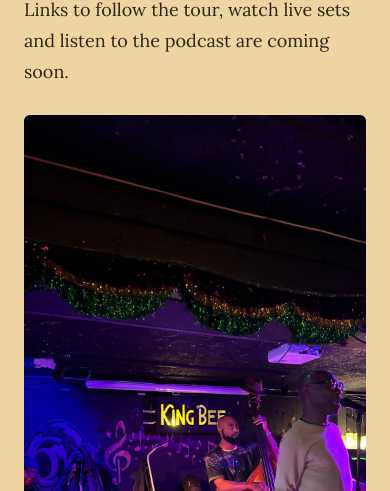
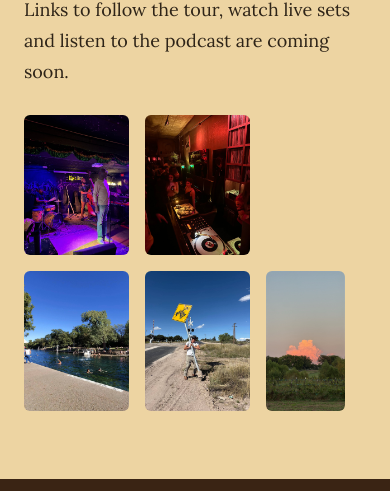
Before and after one commit to nolanlhaines/soundssofar, an Astro site: page /contact in a window 390 px wide. Shown: the part 609-1100 px from the top of the page. Built offline with nearby package versions, Linux system fonts and the light colour scheme; Astro itself is replaced by a stand-in of ours.

Commit message:
Rework the photo gallery: all 5 photos, no forced cropping
The 3:4 grid was forcing every photo into the same box regardless of
its actual shape, which is what read as "out of proportion." Switched
to a flex-wrap strip where each photo keeps its real aspect ratio at
a shared height, so rows balance naturally instead of being cropped
to fit a uniform cell. Confirmed no horizontal scroll at 390/834/1200
widths. Also restores the two photos left out of the first pass.

```diff
--- a/src/pages/contact.astro
+++ b/src/pages/contact.astro
@@ -4,6 +4,8 @@ import Layout from "../layouts/Layout.astro";
 import kingbee from "../assets/gallery-kingbee.jpg";
 import bartonSprings from "../assets/gallery-barton-springs.jpg";
 import sunset from "../assets/gallery-sunset.jpg";
+import recordShop from "../assets/gallery-record-shop.jpg";
+import sign from "../assets/gallery-sign.jpg";
 
 // TODO: placeholder address, see TODO.md
 const CONTACT_EMAIL = "hello@nolanhaines.com";
@@ -26,10 +28,12 @@ const CONTACT_EMAIL = "hello@nolanhaines.com";
   <div class="wrap">
     <h2>Follow along</h2>
     <p class="lead">Links to follow the tour, watch live sets and listen to the podcast are coming soon.</p>
-    <div class="photo-grid">
-      <Image src={kingbee} alt="A live band performing at King Bee" width={500} />
-      <Image src={bartonSprings} alt="Swimmers at Barton Springs in Austin" width={500} />
-      <Image src={sunset} alt="A glowing sunset cloud over a vineyard" width={500} />
+    <div class="photo-strip">
+      <Image src={kingbee} alt="A live band performing at King Bee" height={400} width={300} />
+      <Image src={recordShop} alt="A DJ booth beside a wall of records" height={400} width={300} />
+      <Image src={bartonSprings} alt="Swimmers at Barton Springs in Austin" height={400} width={300} />
+      <Image src={sign} alt="Nolan holding up a railroad crossing sign" height={400} width={300} />
+      <Image src={sunset} alt="A glowing sunset cloud over a vineyard" height={400} width={225} />
     </div>
   </div>
 </section>
--- a/src/styles/global.css
+++ b/src/styles/global.css
@@ -239,25 +239,20 @@ h2 {
   border-radius: 6px;
 }
 
-.photo-grid {
-  display: grid;
-  grid-template-columns: repeat(3, 1fr);
-  gap: 20px;
+.photo-strip {
+  display: flex;
+  flex-wrap: wrap;
+  align-items: flex-start;
+  gap: 16px;
   margin-top: 28px;
 }
 
-.photo-grid img {
+.photo-strip img {
   display: block;
-  width: 100%;
-  aspect-ratio: 3 / 4;
-  object-fit: cover;
+  height: clamp(140px, 32vw, 320px);
+  width: auto;
+  max-width: 100%;
   border-radius: 6px;
-}
-
-@media (max-width: 600px) {
-  .photo-grid {
-    grid-template-columns: 1fr;
-  }
 }
 
 @media (max-width: 760px) {
```
Also changed, not shown: src/assets/gallery-record-shop.jpg (added), src/assets/gallery-sign.jpg (added).
